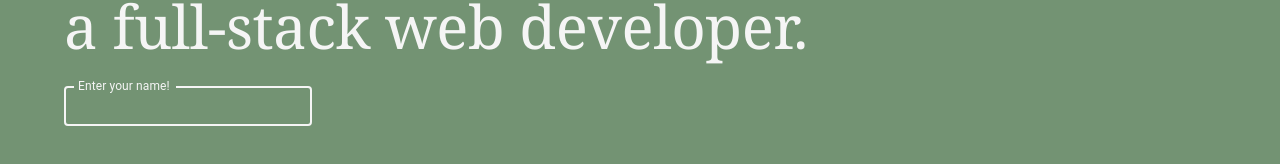
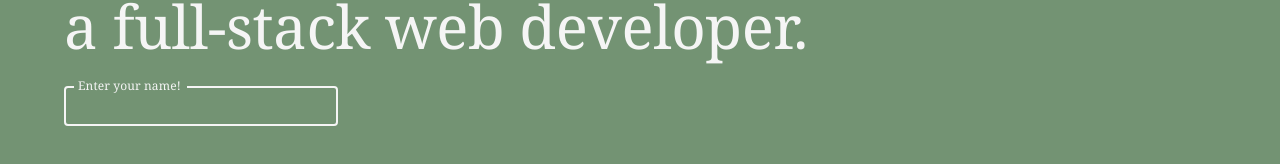
Before and after one commit to elisestankus/elisestankus-portfolio, a React (Vite) app: page / in a window 1280 px wide. Shown: the part 338-502 px from the top of the page. Built offline with nearby package versions, Linux system fonts and the light colour scheme.

Commit message:
match font and text color of text field to page

```diff
--- a/src/pages/Home.jsx
+++ b/src/pages/Home.jsx
@@ -25,7 +25,7 @@ export default function Home() {
             <Typography variant="h1" sx={{fontFamily: '"Georgia", "Helvetica", "Arial", sans-serif'}}>I'm Elise Stankus,</Typography>
             <Typography variant="h2" sx={{fontFamily: '"Georgia", "Helvetica", "Arial", sans-serif'}}>a full-stack web developer.</Typography>
             <ThemeProvider theme={theme}>
-            <TextField label="Enter your name!" size='small' variant="outlined" color='primary' sx={{my: 3,  border: 0, fontFamily: '"Georgia", "Helvetica", "Arial", sans-serif'}} focused />
+            <TextField label="Enter your name!" size='small' variant="outlined" color='primary' InputLabelProps={{sx: {fontFamily: '"Georgia", "Helvetica", "Arial", sans-serif'}}} sx={{my: 3, input: {color: 'whitesmoke'}}} InputProps={{sx: {fontFamily: '"Georgia", "Helvetica", "Arial", sans-serif', }}}focused />
             </ThemeProvider>
             </Box>
 
```
